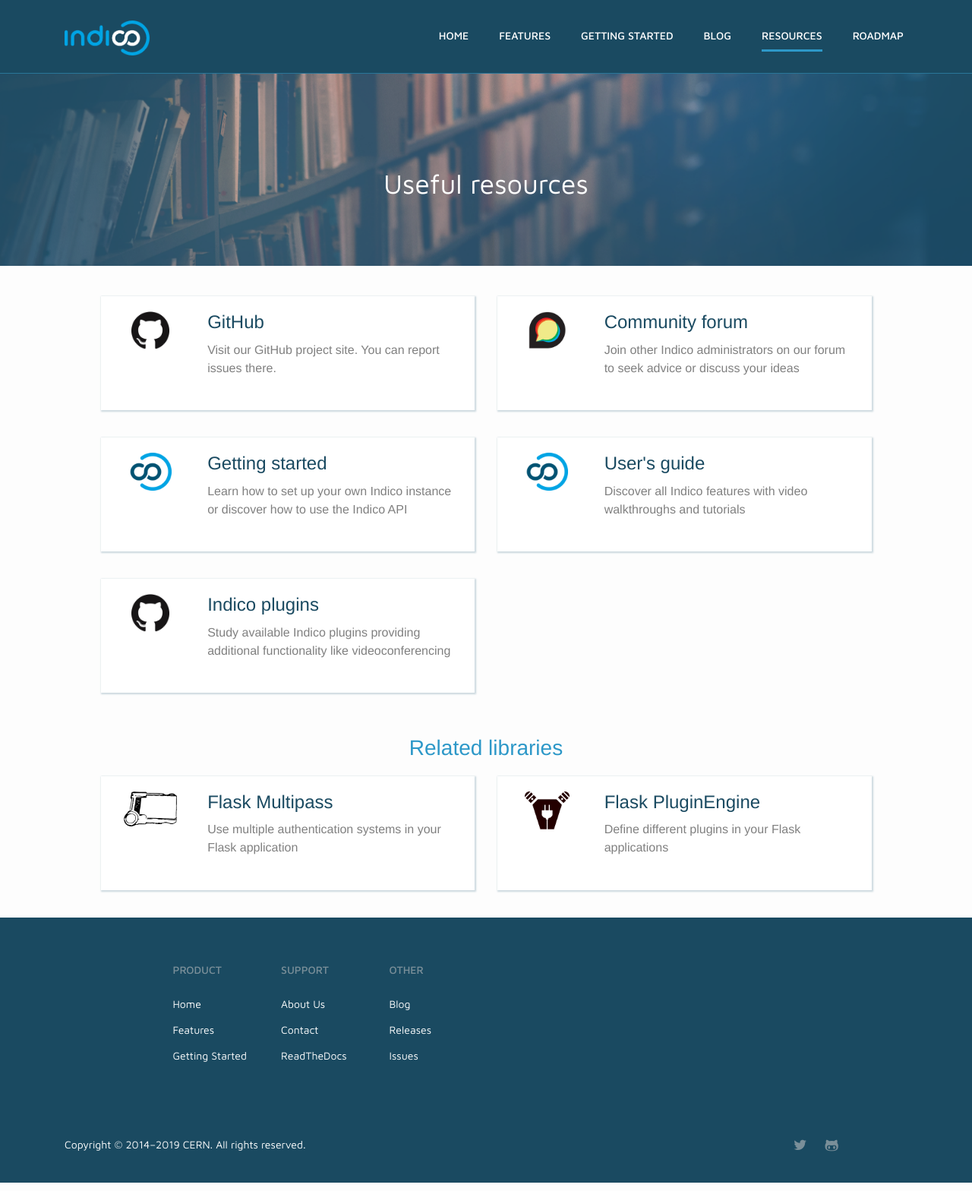
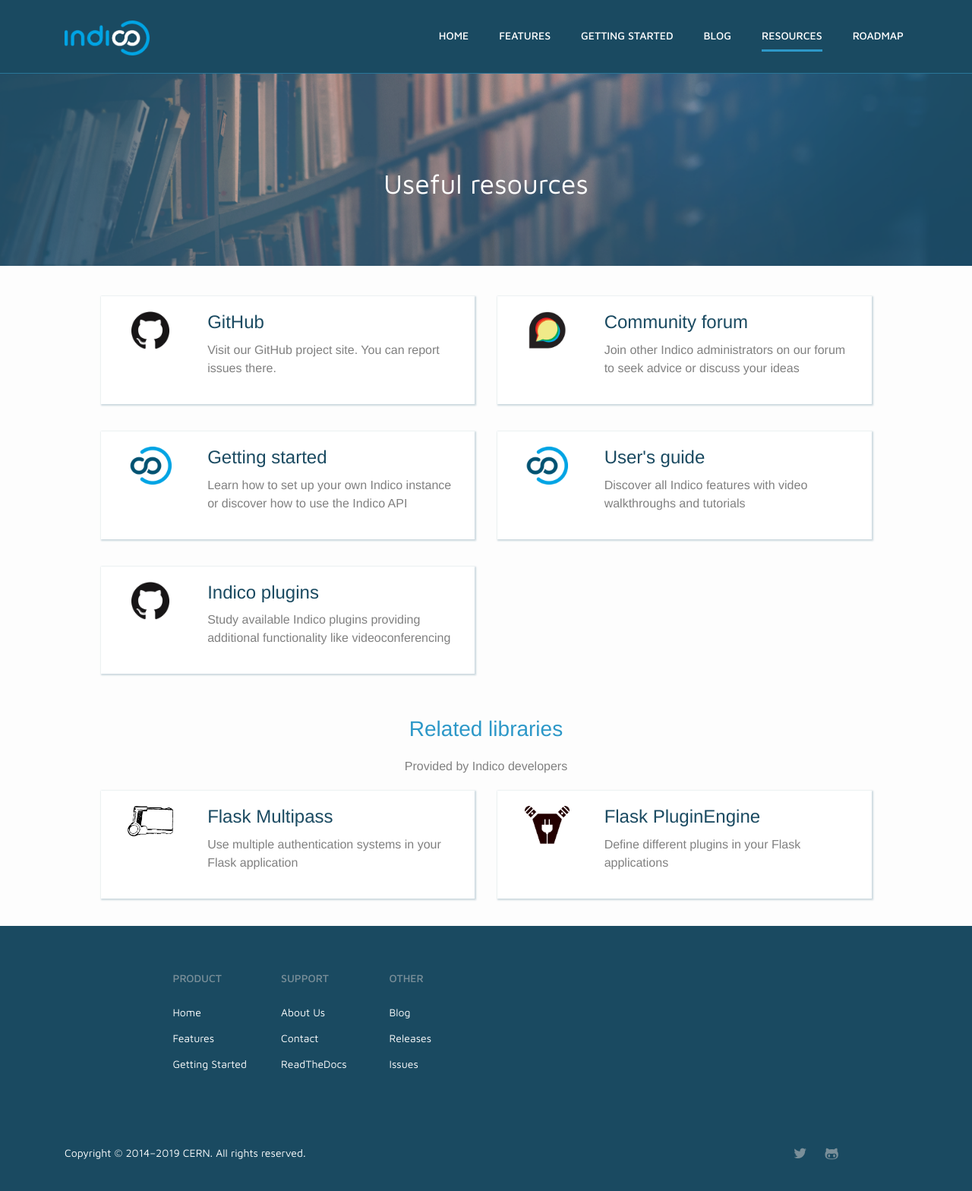
Before and after one commit to indico/indico.github.io, a Jekyll site: the page built from resources.md, in a window 1280 px wide. Shown: the whole page at 76% size. Built offline with Jekyll 4.4.1, drawn with Linux system fonts in a browser that asks for light colours; nearby versions of some CDN libraries; comment, search, counter and statistics services are not loaded.

Commit message:
Fix styles in resources page

```diff
--- a/_layouts/resources.html
+++ b/_layouts/resources.html
@@ -18,7 +18,7 @@
         <div class="row">
             {%- for resource in page.resources -%}
                 <div class="col-md-6">
-                    <a class="resource-card" href="{{ resource.link }}" target="_blank">
+                    <a class="resource-card" href="{{ resource.link }}" target="_blank" rel="noopener noreferrer">
                         <div class="resource-card-content">
                             <div class="row justify-content-center">
                                 <div class="col-3">
@@ -35,6 +35,7 @@
             {%- endfor -%}
             <div class="col-12">
                 <h3 class="related-libraries">Related libraries</h3>
+                <div class="related-libraries-summary">Provided by Indico developers</div>
             </div>
             {%- for resource in page.related_libraries -%}
                 <div class="col-md-6">
--- a/css/indico.scss
+++ b/css/indico.scss
@@ -1390,11 +1390,9 @@
     .resource-card {
         background: white;
         box-shadow: 1px 1px 2px 1px #cbd8de;
-        // border: 1px solid darken($gray-white, 10%);
         margin-bottom: 2.25em;
         position: relative;
         display: block;
-        height: 150px;
 
         .resource-card-content {
             padding: 20px;
@@ -1404,7 +1402,7 @@
                 margin-left: auto;
                 margin-right: auto;
                 max-height: 50px;
-                max-width: 70px;
+                max-width: 60px;
             }
 
             h4 {
@@ -1440,4 +1438,10 @@
         margin: 20px;
         color: $blue-color;
     }
+
+    .related-libraries-summary {
+        text-align: center;
+        margin: 20px;
+        color: grey;
+    }
 }
```
